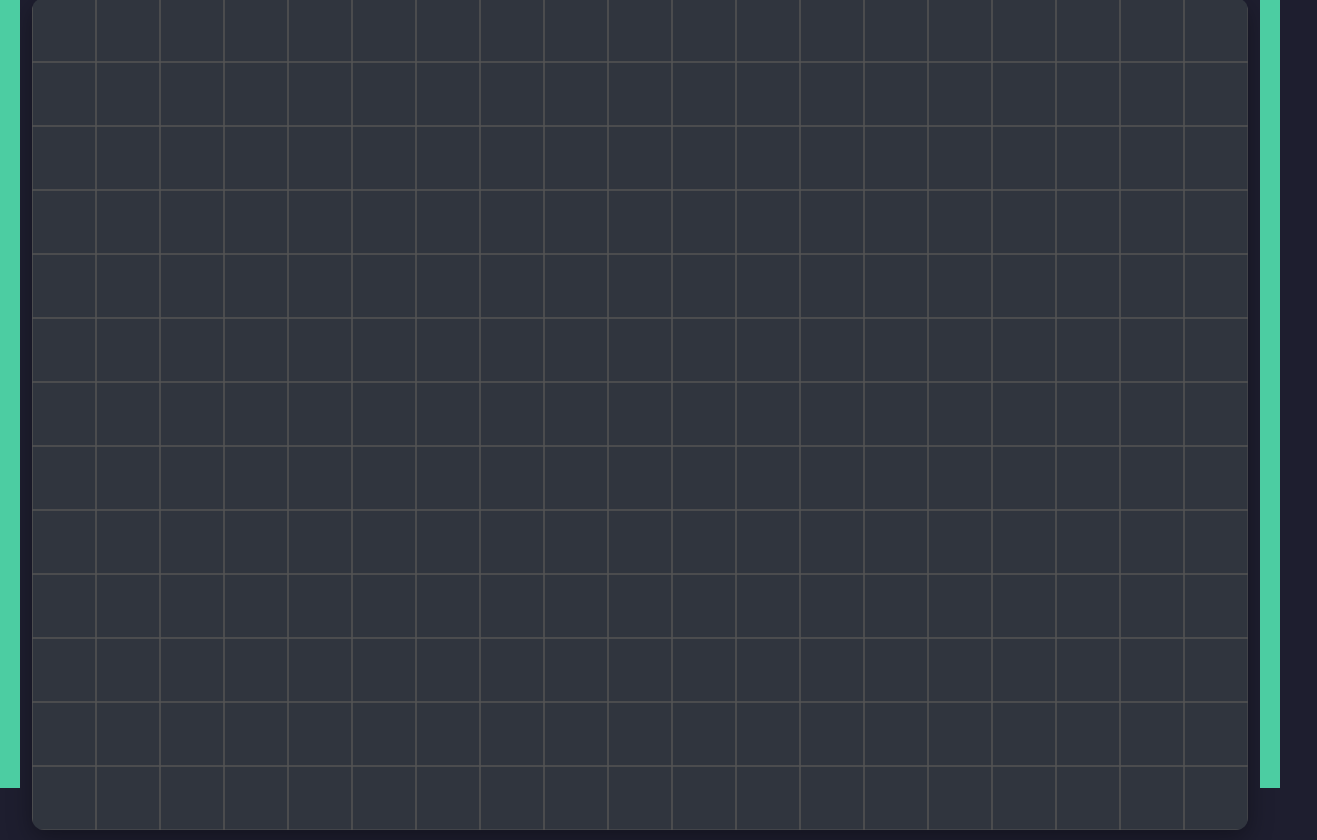
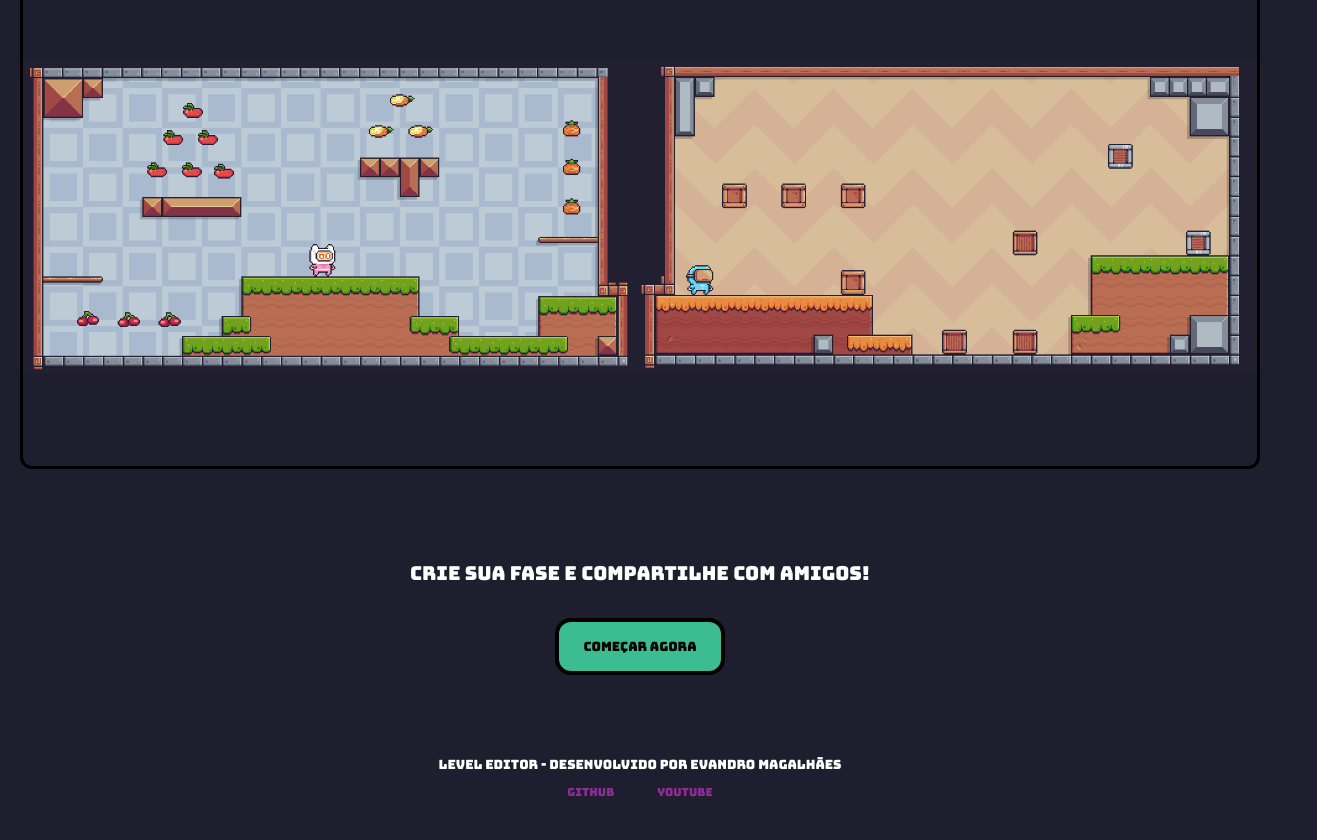
Before and after one commit to EvandroMafech/Micro-Engine, a plain HTML site: page public/index.html in a window 1280 px wide. Shown: the part 67-907 px from the top of the page, 1317 px wide, since content can reach past the window. After the commit the page ends 878 px from the top, so only its background shows below. Drawn offline with Linux system fonts and the light colour scheme; a web font is replaced by a local one.

Commit message:
Atualizando códigos

```diff
--- a/public/index.html
+++ b/public/index.html
@@ -1,147 +1,28 @@
 <!DOCTYPE html>
-<html lang="en">
+<html lang="pt-BR">
 <head>
-    <meta charset="UTF-8">
-    <meta name="viewport" content="width=device-width, initial-scale=1.0,user-scalable=no">
-    <link rel="stylesheet" href="./src/styles/style.css">
-
-    <script type="module" src="./src/logic/InterfaceButtons.js" defer></script>
-    <script type="module" src="./src/logic/tilesetCanvas.js" defer></script>
-    <script type="module" src="./src/logic/animatedImagesInfo.js" defer></script>
-
-
-    <script type="module" src="./src/main.js" defer ></script>
-    <title>GAME CREATOR</title>
-
+  <meta charset="UTF-8">
+  <title>Editor de Fases</title>
+  <link rel="stylesheet" href="/public/src/styles/index.css">
+  <!-- Google Fonts -->
+  <link href="https://fonts.googleapis.com/css2?family=Press+Start+2P&family=Bungee&display=swap" rel="stylesheet">
 </head>
-
 <body>
 
-    <div id="customModal" class="modal">
+  <section class="preview">
+     <div class="preview-box"></div>
+  </section>
 
-        <div class="modal-content">
-          <p class="text">Você quer continuar?</p>
-          <button class="btn-yes">Sim</button>
-          <button class="btn-no">Não</button>
-          <button class="btn-ok">Ok</button>
-        </div>
+  <!-- HERO -->
+  <header class="call">
+    <p class="call-text">Crie sua fase e compartilhe com amigos!</p>
+    <a href="/public/editor.html" class="btn">Começar Agora</a>
+  </header>
 
-    </div>
-
-
-
-    <header class="header">
-        <h1>GAME CREATOR</h1>
-
-       <div>
-        <button class="headerButtons" id="player">Jogador</button>
-        <button class="headerButtons" id="play">Jogar</button>
-        <!-- <button class="headerButtons" id="restart">Reiniciar</button> -->
-        <button class="headerButtons" id="save">Salvar</button>
-        <button class="headerButtons" id="open">Abrir Save</button>
-        <button class="headerButtons" id="clear">Limpar</button>
-        <button class="headerButtons" id="grid">Grade</button>
-        <button class="headerButtons" id="eraser">Apagador</button>
-       </div>
-
-    </header>
-
-    <main>
-
-        <aside class="left-aside" id="left-aside">
-
-                <button id="toggle-left-aside"></button>
-
-                <button class="main-btn" id="1">Frutas</button>
-
-                    <div class="dropdown" id="dropdown-1">
-                       <button class="sub-btn" id="fruit-apple"></button>
-                       <button class="sub-btn" id="fruit-bananas"></button>
-                       <button class="sub-btn" id="fruit-cherries"></button>
-                       <button class="sub-btn" id="fruit-kiwi"></button>
-                       <button class="sub-btn" id="fruit-melon"></button>
-                       <button class="sub-btn" id="fruit-orange"></button>
-                       <button class="sub-btn" id="fruit-pineapple"></button>
-                       <button class="sub-btn" id="fruit-strawberry"></button>
-
-                    </div>
-
-                <!-- <button class="main-btn" id="2">Inimigos</button> -->
-
-                    <div class="dropdown" id="dropdown-2">
-                       <!-- <button class="sub-btn" id="ninjafrog-run"></button> -->
-                    </div>
-
-                <button class="main-btn" id="3">Plano de Fundo</button>
-
-                    <div class="dropdown" id="dropdown-3">
-                       <button class="sub-btn" id="Blue" data-type="background"></button>
-                       <button class="sub-btn" id="Brown" data-type="background"></button>
-                       <button class="sub-btn" id="Gray" data-type="background"></button>
-                       <button class="sub-btn" id="Green" data-type="background"></button>
-                       <button class="sub-btn" id="Pink" data-type="background"></button>
-                       <button class="sub-btn" id="Purple" data-type="background"></button>
-                       <button class="sub-btn" id="Yellow" data-type="background"></button>
-
-                    </div>
-                <!-- <button class="main-btn" id="4">Itens</button> -->
-
-                    <div class="dropdown" id="dropdown-4">
-                       <button class="sub-btn" id="g1"></button>
-                    </div>
-
-                <button class="main-btn" id="5">Armadilhas</button>
-
-                    <div class="dropdown" id="dropdown-5">
-                        <button class="sub-btn" id="platform-on"></button>
-                        <button class="sub-btn" id="fan-on"></button>
-                        <button class="sub-btn" id="saw-on"></button>
-                        <button class="sub-btn" id="spykes-idle"></button>
-                        <button class="sub-btn" id="trampoline-idle"></button>
-                        <button class="sub-btn" id="spikedball-chained"></button>
-
-                    </div>
-
-                <button class="main-btn" id="6">Objetos</button>
-
-                   <div class="dropdown" id="dropdown-6">
-                    <!-- <button class="sub-btn" id="checkpoint-idle"></button> -->
-                    <button class="sub-btn" id="checkpoint-noflag"></button>
-
-                    <button class="sub-btn" id="box1-idle"></button>
-                    <button class="sub-btn" id="box2-idle"></button>
-                    <button class="sub-btn" id="box3-idle"></button>
-
-                    <button class="sub-btn" id="end-idle"></button>
-                    <button class="sub-btn" id="start-idle"></button>
-
-                    <button class="sub-btn" id="block-idle"></button>
-
-
-                </div>
-
-        </aside>
-
-        <div class="scroll-container">
-            <section class="canvas-container">
-
-                <canvas class="background"  width="1984" height="832"></canvas>
-                <canvas class="tileset"  width="1984" height="832"></canvas>
-                <canvas class="grid"  width="1984" height="832"></canvas>
-                <canvas class="animations"  width="1984" height="832"></canvas>
-
-            </section>
-        </div>
-
-        <aside class="right-aside" id="right-aside">
-            <button id="toggle-right-aside"></button>
-            <canvas class="tileSet-canvas"id="right-canvas"></canvas>
-        </aside>
-
-
-    </main>
-
+  <section class = "bottom-text">
+    <p class="text">Level Editor - Desenvolvido por Evandro Magalhães</p>
+     <a href="https://github.com/EvandroMafech" class="btn-git">GitHub</a>
+      <a href="https://www.youtube.com/channel/UCrhB4GL8IKS-9oAWuE99cWQ" class="btn-youtube">Youtube</a>
+  </section>
 
 </body>
-
-</html>
--- /dev/null
+++ b/public/src/styles/index.css
@@ -0,0 +1,91 @@
+/* Reset básico */
+* {
+  margin: 0;
+  padding: 0;
+  box-sizing: border-box;
+}
+
+:root{
+    --primary-color: #3bbd91; /* verde */
+    --secondary-color: #FFD700; /* amarelo */
+    --accent-color: #FF5722; /* laranja */
+    --background-color: #1e1e2f; /* cinza claro */
+    --text-color: #222; /* cinza escuro */
+}
+
+
+body {
+  font-family: "Bungee", sans-serif;
+  color: #ffffff;
+  line-height: 1.5;
+  text-align: center;
+  background-color: var(--background-color);
+}
+
+/* HERO */
+.call {
+  padding: 80px 20px;
+  background-color: var(--background-color);
+  color: #fff;
+}
+
+.call-text {
+  font-size: 1.2rem;
+  margin-bottom: 30px;
+}
+
+/* Botão estilo pixel */
+.btn {
+  display: inline-block;
+  padding: 15px 25px;
+  background: var(--primary-color);
+  color: #000;
+  text-decoration: none;
+  border: 4px solid #000;
+  font-size: 0.8rem;
+  transition: transform 0.1s ease-in-out;
+  border-radius: 16px;
+}
+
+.btn:hover {
+  transform: scale(1.1);
+  background: #4ccda2;
+}
+
+/* PREVIEW */
+.preview {
+  padding: 10px 20px;
+  background:   var(--background-color);
+
+}
+
+.preview-box {
+  border: 3px solid #000;
+  background-size: contain   ;     /* faz a imagem cobrir toda a caixa */
+  background-position: center; /* centraliza a imagem */
+  background-repeat: no-repeat; /* evita repetição */
+  background-image: url(/public/assets/images/Landingpage/banner.png);
+  padding: 250px;
+  margin-top: 20px;
+  border-radius: 12px;
+}
+
+.bottom-text{
+    font-size: 0.8rem;
+}
+
+.btn-git, .btn-youtube {
+  display: inline-block;
+  padding: 5px 15px;
+  color: #892f91;
+  text-decoration: none;
+  font-size: 0.7rem;
+  margin: 5px;
+}
+
+.btn-git:hover {
+  color: #b356b3;
+}
+.btn-youtube:hover {
+  color: #b356b3;
+}
```
Also changed, not shown: public/editor.html (added, +147 -0 lines), public/src/logic/camera.js (+1 -6 lines), public/assets/images/Landingpage/banner.png (added), public/assets/images/Landingpage/pexels-francesco-ungaro-1670977.jpg (added), public/src/styles/editor.css (renamed from public/src/styles/style.css).
